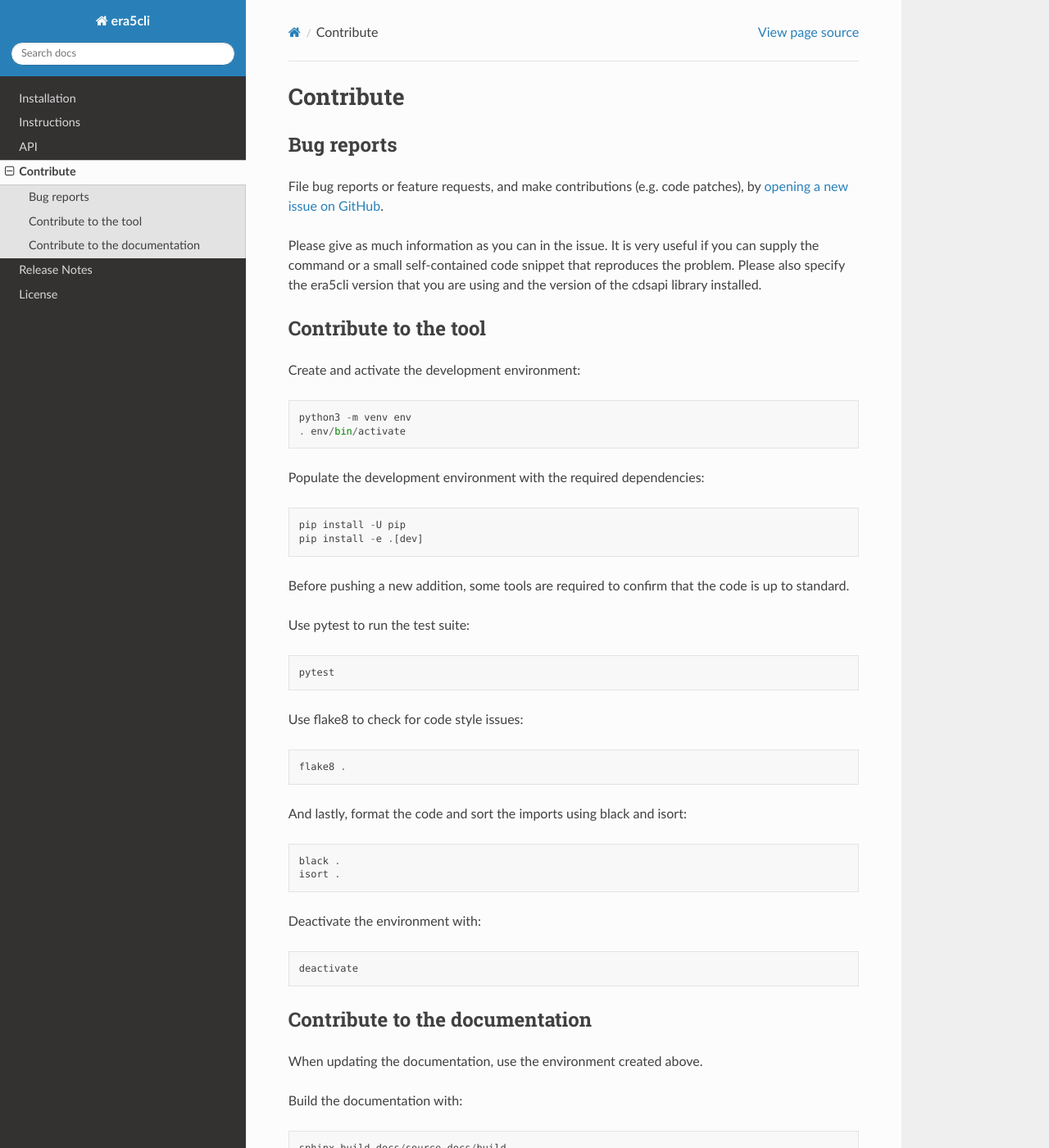
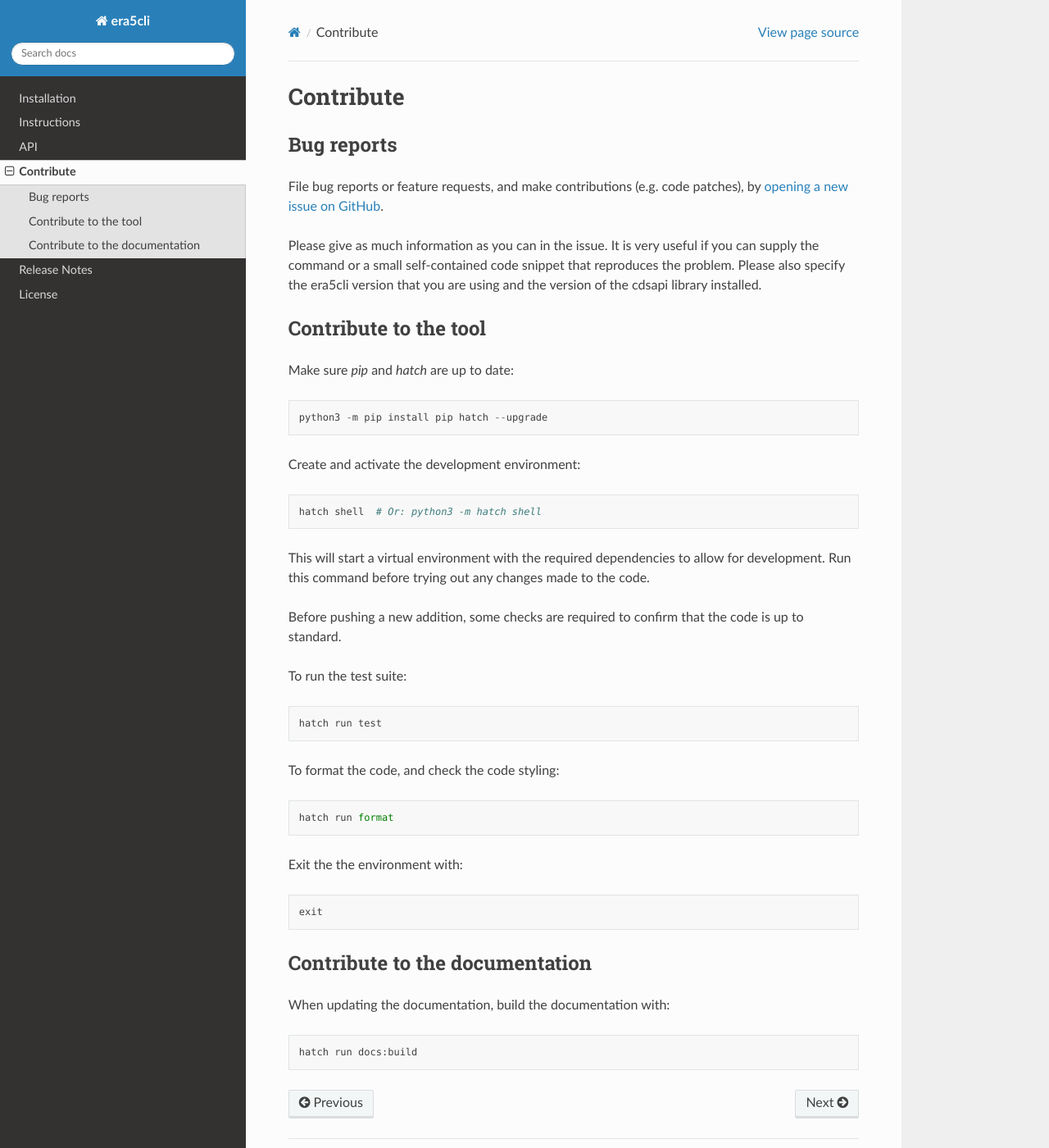
Before and after one commit to eWaterCycle/era5cli, a Sphinx documentation site: the page built from docs/source/contribute.rst, in a window 1280 px wide and 1400 px high. Shown: the whole window at 82% size. Built offline with Sphinx 7.4.7 and the Read the Docs theme 2.0.0, drawn with Linux system fonts in a browser that asks for light colours.

Commit message:
Use hatch environments and scripts for styling, tests, docs & CI (#137)
* Create hatch environments and scripts

* Update CI to use hatch scripts

* Move build CI to hatch

* Move lint, test scripts to default. Update docs

```diff
--- a/docs/source/contribute.rst
+++ b/docs/source/contribute.rst
@@ -15,50 +15,42 @@
 Contribute to the tool
 ======================
 
+Make sure `pip` and `hatch` are up to date:
+::
+
+   python3 -m pip install pip hatch --upgrade
+
 Create and activate the development environment:
 ::
 
-    python3 -m venv env
-    . env/bin/activate
+   hatch shell  # Or: python3 -m hatch shell
 
+This will start a virtual environment with the required dependencies to allow for
+development. Run this command before trying out any changes made to the code.
 
-Populate the development environment with the required dependencies:
+Before pushing a new addition, some checks are required to confirm that the code
+is up to standard.
+
+To run the test suite:
 ::
 
-    pip install -U pip
-    pip install -e .[dev]
+   hatch run test
 
-Before pushing a new addition, some tools are required to confirm that the code
-is up to standard.
-
-Use pytest to run the test suite:
+To format the code, and check the code styling:
 ::
 
-   pytest
+   hatch run format
 
-Use flake8 to check for code style issues:
+Exit the the environment with:
 ::
 
-   flake8 .
-
-And lastly, format the code and sort the imports using black and isort:
-::
-
-   black .
-   isort .
-
-Deactivate the environment with:
-::
-
-   deactivate
+   exit
 
 
 Contribute to the documentation
 ===============================
 
-When updating the documentation, use the environment created above.
-
-Build the documentation with:
+When updating the documentation, build the documentation with:
 ::
 
-   sphinx-build docs/source docs/build
+   hatch run docs:build
--- a/readthedocs.yml
+++ b/readthedocs.yml
@@ -10,4 +10,4 @@
     - method: pip
       path: .
       extra_requirements:
-        - dev
+        - docs
```
Also changed, not shown: pyproject.toml (+28 -10 lines), 2 other files.
